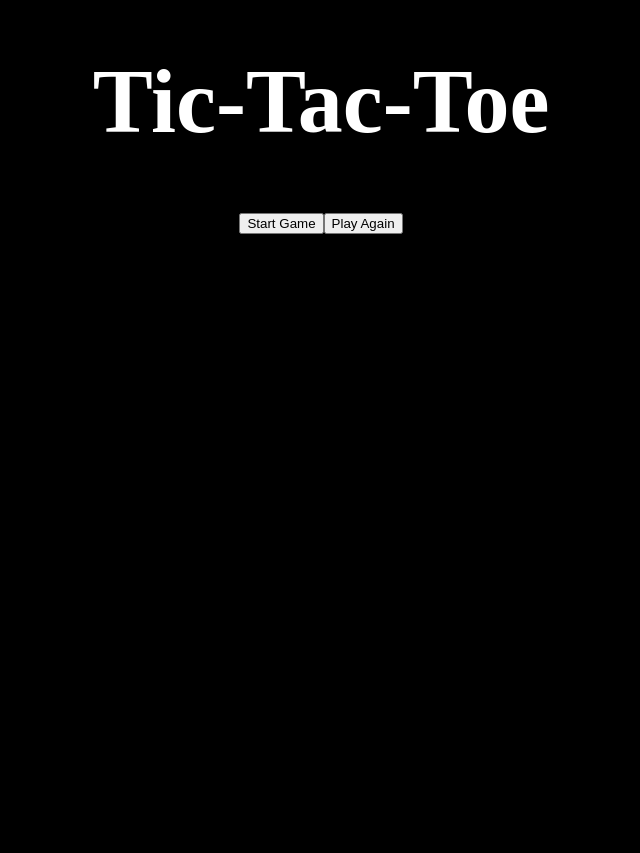
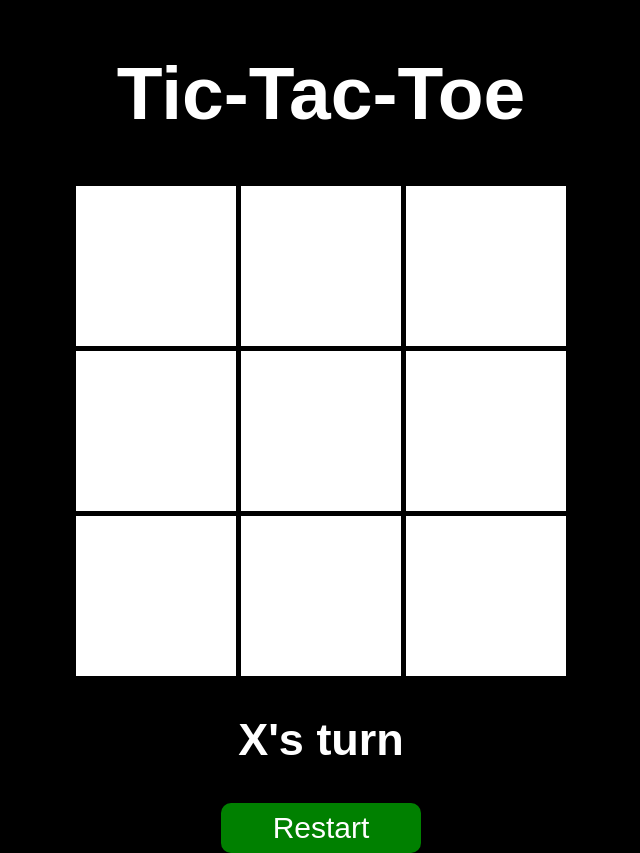
Before and after one commit to andylebeau/tic-tac-toe, a plain HTML site: page index.html in a window 1280 px wide. Shown: the whole page, without its empty margins (319-959 px from the left). Before the commit the page ends 800 px from the top, so only its background shows below. Drawn offline with Linux system fonts and the light colour scheme; a web font is replaced by a local one.

Commit message:
Not happy with the checkWinner function since it's DRY. Will work on it.

```diff
--- a/index.html
+++ b/index.html
@@ -2,23 +2,18 @@
 <html lang="en">
 <head>
     <meta charset="UTF-8">
+    <meta http-equiv="X-UA-Compatible" content="IE=edge">
     <meta name="viewport" content="width=device-width, initial-scale=1.0">
-    <title>Tic-Tac-Toe</title>
+    <title>Tic Tac Toe</title>
     <link rel="stylesheet" href="style.css">
     <script defer src="script.js"></script>
 </head>
 <body>
-    <h1 class="title">Tic-Tac-Toe</h1>
-    <!-- <div id="players">
-        <input type="text" id="player1" placeholder="Player 1 Name">
-        <input type="text" id="player2" placeholder="Player 2 Name">
-    </div> -->
-    <div id="controls">
-        <button id="startBtn">Start Game</button>
-        <button id="restartBtn">Play Again</button>
+    <div id="gameContainer">
+        <h1 class="title">Tic-Tac-Toe</h1>
+        <div id="gameBoard"></div>
+        <h2 id="messageText"></h2>
+        <button id="multiBtn">Restart</button>
     </div>
-    <div id="gameBoard"></div>
-    <div id="message"></div>
-    <div id="result-display"></div>
 </body>
 </html>
--- a/script.js
+++ b/script.js
@@ -1,44 +1,99 @@
 const Gameboard = (() => {
-  let _board = Array.from({length: 9}).fill('')
+  const _starterBoard = Array.from({length: 9}).fill('');
   let _gameboardHTML = '';
-  let checkWinArray = _board.slice()
 
   const createBoard = () => {
-    _board.forEach((cellValue, index) => {
-      _gameboardHTML += `<div class="cell" data-index="${index}">${cellValue}</div>`
+    _starterBoard.forEach((cellValue, index) => {
+      _gameboardHTML += `<div id="${index}" class="cell">${cellValue}</div>`
     })
     document.querySelector('#gameBoard').innerHTML = _gameboardHTML;
   }
   return {
-      createBoard,
-      checkWinArray
+      createBoard
   }
 })();
 
-// function checkWin(cellIndex, checkArray) {
-//   checkArray.push(cellIndex)
-//   console.log(checkArray)
-// }
+Gameboard.createBoard() // temp quick start
 
-function gameFlow(mark) {
-  function updateBoard(event) {
-    if (event.target.textContent != '') {return}
-    event.target.textContent = `${mark}`
-    console.log(event.target.dataset.index)
-    Gameboard.checkWinArray[event.target.dataset.index] = mark;
-    console.log(Gameboard.checkWinArray)
-    mark = ['X', 'O'].filter(m => mark != m)[0]
+const GameFlow = (() => {
+  const cells = document.querySelectorAll('.cell');
+  const messageText = document.querySelector('#messageText');
+  const multiBtn = document.querySelector('#multiBtn');
+  const winningArrays = [
+    [0, 1, 2],
+    [3, 4, 5],
+    [6, 7, 8],
+    [0, 3, 6],
+    [1, 4, 7],
+    [2, 5, 8],
+    [0, 4, 8],
+    [2, 4, 6]
+  ];
+
+  let currentBoard = Array.from({length: 9}).fill('');
+  let currentPlayer = 'X';
+  let xArray = []
+  let oArray = []
+  let activeGame = false;
+
+  initializeGame();
+
+  function initializeGame() {
+    cells.forEach(cell => cell.addEventListener('click', clickCell));
+    multiBtn.addEventListener('click', restartGame);
+    messageText.textContent = `${currentPlayer}'s turn`;
+    activeGame = true;
   }
 
-  const cellClick = document.querySelectorAll('.cell')
-  cellClick.forEach((c) => c.addEventListener('click', updateBoard))
-};
+  function clickCell() {
+    const cellIndex = this.getAttribute('id');
 
-const startGame = () => {
-  let mark = 'X'
-  Gameboard.createBoard()
-  gameFlow(mark)
-}
+    if(currentBoard[cellIndex] != '' || !activeGame) {
+        return;
+    }
 
-const startBtn = document.getElementById('startBtn');
-startBtn.addEventListener('click', startGame);
+    updateCell(this, cellIndex);
+    checkWinner();
+  }
+
+  function updateCell(cell, index) {
+    currentPlayer === 'X' ? xArray.push(+index) : oArray.push(+index)
+    console.log(xArray)
+    console.log(oArray)
+    currentBoard[index] = currentPlayer;
+    cell.textContent = currentPlayer;
+  }
+
+  function changePlayer() {
+    currentPlayer = (currentPlayer == 'X') ? 'O' : 'X';
+    messageText.textContent = `${currentPlayer}'s turn`;
+  }
+
+  function checkWinner() {
+    if (!currentBoard.includes('')) { return messageWinner('Draw!') }
+    else if (winningArrays.some(possibleWin => possibleWin
+                          .every(cellIndex => xArray.includes(cellIndex))))
+                          {return messageWinner(`${currentPlayer} Wins!`)}
+    else if (winningArrays.some(possibleWin => possibleWin
+                          .every(cellIndex => oArray.includes(cellIndex))))
+                          {return messageWinner(`${currentPlayer} Wins!`)}
+    else {changePlayer()}
+  }
+
+  function messageWinner(winnerIs) {
+    activeGame = false;
+    messageText.textContent = winnerIs;
+  }
+
+  function restartGame() {
+    currentPlayer = "X";
+    currentBoard = ['', '', '', '', '', '', '', '', ''];
+    messageText.textContent = `${currentPlayer}'s turn`;
+    multiBtn.textContent = 'Restart';
+    cells.forEach(cell => cell.textContent = '');
+    activeGame = true;
+    xArray = [];
+    oArray = [];
+  }
+
+})()
--- a/style.css
+++ b/style.css
@@ -1,39 +1,40 @@
+@import url('https://fonts.googleapis.com/css2?family=Lumanosimo&display=swap');
+@import url('https://fonts.googleapis.com/css2?family=IBM+Plex+Sans:ital,wght@0,400;1,600&family=Indie+Flower&family=Manrope:wght@400;600&display=swap');
+
 *,
 *::after,
 *::before {
     box-sizing: border-box;
 }
 
+html {
+    font-size: 30px;
+}
+
 :root {
-    --cell-size: 140px;
-    --mark-size: calc(var(--cell-size) * .8);
+    --cell-size: 160px;
+    --mark-size: calc(var(--cell-size) * 1.1);
 }
 
 body {
     margin: 0;
+    padding: 0;
+    text-align: center;
     background-color: black;
+    color: white;
+    font-family: 'Lumanosimo', sans-serif;
 }
 
 .title {
     text-align: center;
     margin-top: 50px;
-    font-size: 90px;
-    color: white;
-}
-
-#players,#controls {
-    display: flex;
-    justify-content: center;
+    font-size: 2.5rem;
 }
 
 #gameBoard {
-    width: 100vw;
-    height: 50vh;
     display: grid;
     justify-content: center;
     align-content: center;
-    justify-items: center;
-    align-items: center;
     grid-template-columns: repeat(3, auto);
     gap: 5px;
 }
@@ -41,10 +42,34 @@ body {
 .cell {
     width: var(--cell-size);
     height: var(--cell-size);
+    display: grid;
+    justify-content: center;
+    align-content: center;
     background-color: white;
     cursor: pointer;
-    display: flex;
-    justify-content: center;
-    align-items: center;
     font-size: var(--mark-size);
+    color: black;
+    font-family: 'Indie Flower', sans-serif;
+    overflow-y: hidden;
 }
+
+/* #messageText {
+    color: white;
+} */
+
+button {
+    appearance: none;
+    border: none;
+    border-radius: 10px;
+    width: 200px;
+    height: 50px;
+    font-size: 1rem;
+    background-color: green;
+    color: white;
+    transition: 0.3s;
+}
+
+button:hover {
+    background-color: white;
+    color: green;
+}
```
